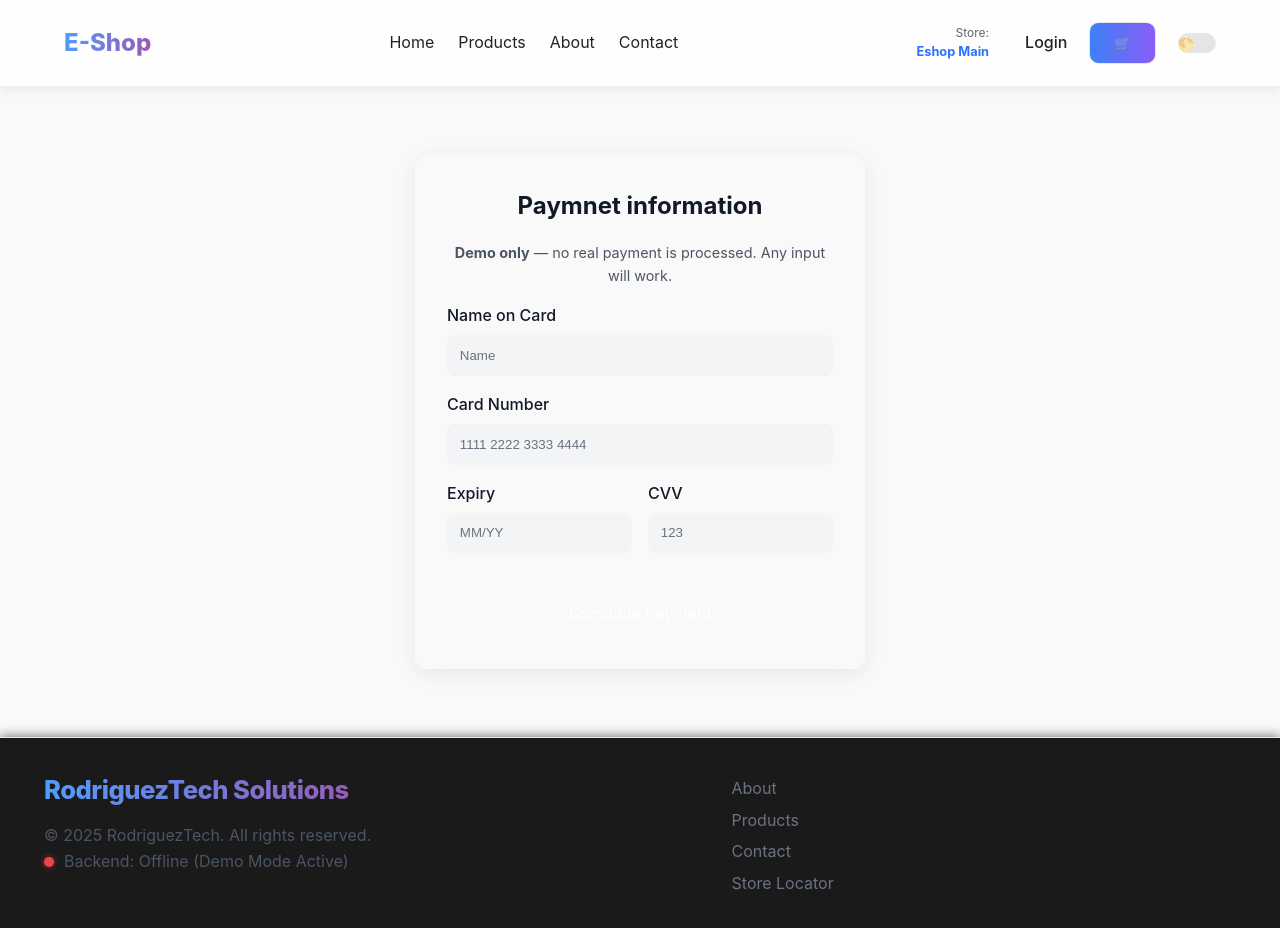
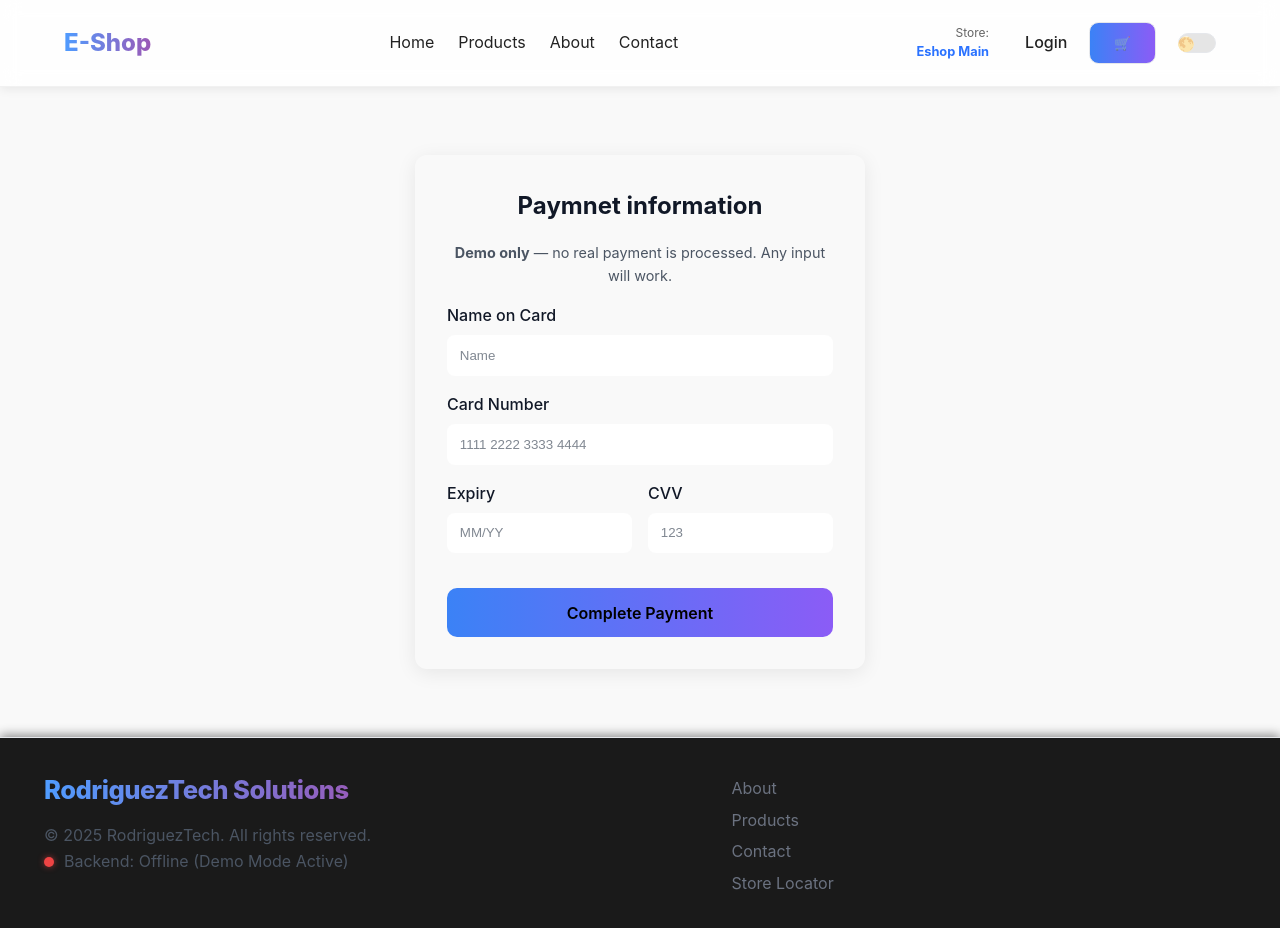
Before and after one commit to RodriguezRamiro/ecommerce_app, a React (Vite) app in the folder frontend/: page /payment in a window 1280 px wide. Shown: the top 928 px of the page. Built offline with nearby package versions, Linux system fonts and the light colour scheme; no server answers.

Commit message:
finilized theme consistancies and updated styles. Matches Cart, Navbar and Product button Styling.

```diff
--- a/frontend/src/pages/styles/Payment.css
+++ b/frontend/src/pages/styles/Payment.css
@@ -1,4 +1,11 @@
 /* //frontend/src/pages/styles/Payment.css */
+:root[data-theme="dark"] {
+  --text-input: #ffffff;
+}
+
+:root[data-theme="light"] {
+  --text-input: #111111;
+}
 
 .payment-page {
   max-width: 450px;
@@ -7,7 +14,7 @@
   padding: 2rem;
   border-radius: 12px;
   box-shadow: var(--shadow-lg);
-  color: var(--text-primary);
+  color: var(--text-primary, #fff);
 }
 
 /* Header */
@@ -32,6 +39,12 @@
   gap: 1rem;
 }
 
+.payment-form input::placeholder {
+  color: var(--text-secondary);
+  opacity: 0.7;
+}
+
+
 .payment-row {
   display: flex;
   gap: 1rem;
@@ -51,14 +64,26 @@
   border: 1px solid var(--border-color);
   border-radius: 8px;
   margin-top: 0.4rem;
-  background: var(--surface-2);
-  color: var(--text-primary);
   outline: none;
-  transition: border-color 0.2s ease;
+  transition: border-color 0.2s ease, background 0.2s ease;
+}
+
+.payment-form input::placeholder {
+  color: var(--text-secondary);
+  opacity: 0.7;
 }
 
 .payment-form input:focus {
-  border-color: var(--color-primary-blue);
+  border-color: var(--primary-500);
+  background: var(--surface-3);
+}
+
+
+.payment-form input:-webkit-autofill,
+.payment-form input:-webkit-autofill:hover,
+.payment-form input:-webkit-autofill:focus {
+  -webkit-text-fill-color: var(--text-input) !important;
+  transition: background-color 9999s ease-in-out 0s;
 }
 
 /* Pay Button */
@@ -67,20 +92,27 @@
   padding: 0.9rem;
   font-size: 1rem;
   border: none;
-  border-radius: 8px;
-  background: var(--color-primary-blue);
-  color: #fff;
+  border-radius: 10px;
+  background: linear-gradient(90deg, var(--primary-1), var(--primary-2));
+  font-weight: 600;
   cursor: pointer;
-  transition: background 0.25s ease, transform 0.2s ease;
+  transition: transform 0.2s ease, opacity 0.2s ease;
+  box-shadow: var(--shadow-md);
 }
 
 .mock-pay-btn:hover:not(:disabled) {
-  background: var(--color-primary-blue-hover);
-  transform: scale(1.03);
+  background: linear-gradient(90deg, var(--accent-hover, #0e966e));
+  transform: translateY(-2px);
+  opacity: 0.95;
+}
+
+.mock-pay-btn:active:not(:disabled) {
+  transform: translateY(0px);
+  opacity: 1;
 }
 
 .mock-pay-btn:disabled {
-  opacity: 0.7;
+  opacity: 0.6;
   cursor: wait;
 }
 
```
